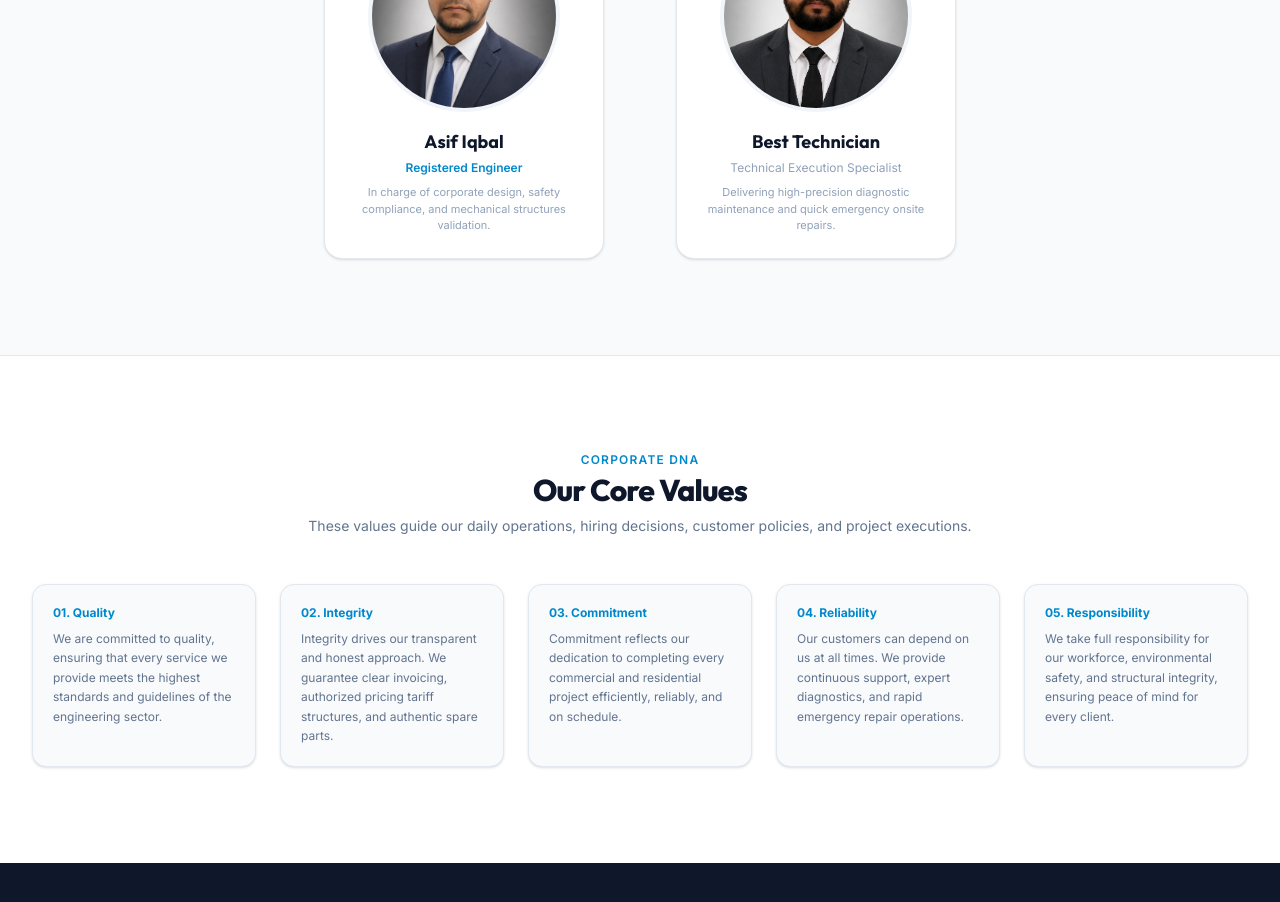
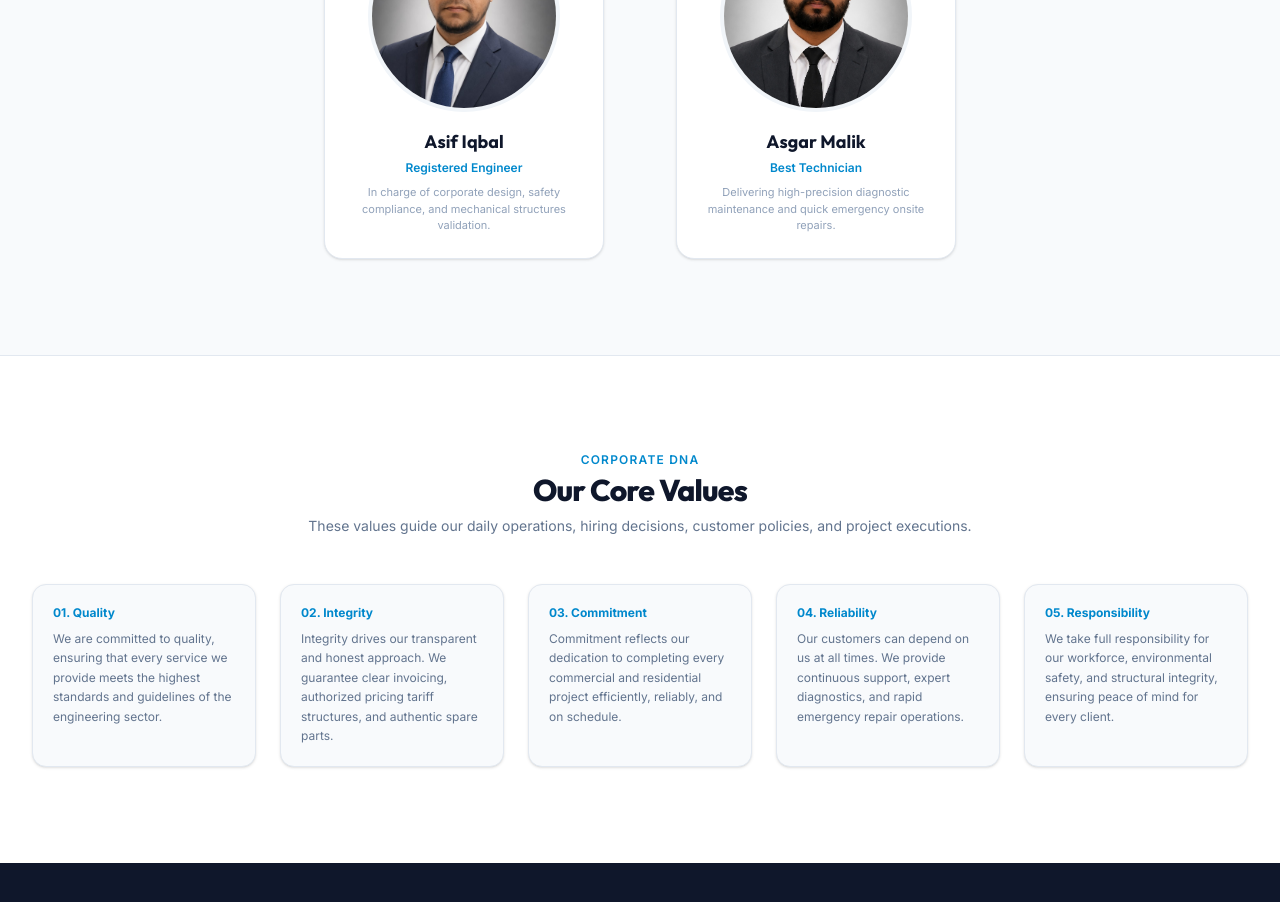
Before and after one commit to alicoolpoint777-rgb/ali-cool-point, a Next.js app: page /about in a window 1280 px wide. Shown: the part 1720-2622 px from the top of the page. Built offline with nearby package versions, Linux system fonts and the light colour scheme.

Commit message:
Update official SRB logo and set technician name to Asgar Malik

```diff
--- a/src/app/about/page.tsx
+++ b/src/app/about/page.tsx
@@ -181,14 +181,14 @@ export default function About() {
                 <div className="relative w-48 h-48 rounded-full overflow-hidden border-4 border-slate-100 shadow-inner mb-4 group-hover:scale-102 transition-transform duration-300">
                   <Image
                     src="/images/team/technician.jpg"
-                    alt="Best Technician"
+                    alt="Asgar Malik"
                     fill
                     className="object-cover"
                     sizes="192px"
                   />
                 </div>
-                <h3 className="font-heading text-lg font-bold text-slate-900">Best Technician</h3>
-                <p className="text-xs text-slate-400 mt-1">Technical Execution Specialist</p>
+                <h3 className="font-heading text-lg font-bold text-slate-900">Asgar Malik</h3>
+                <p className="text-xs text-primary font-semibold mt-1">Best Technician</p>
                 <p className="text-[11px] text-slate-400 mt-2">
                   Delivering high-precision diagnostic maintenance and quick emergency onsite repairs.
                 </p>
```
Also changed, not shown: public/images/logos/secp_logo.jpg, public/images/logos/srb_logo.jpg.
